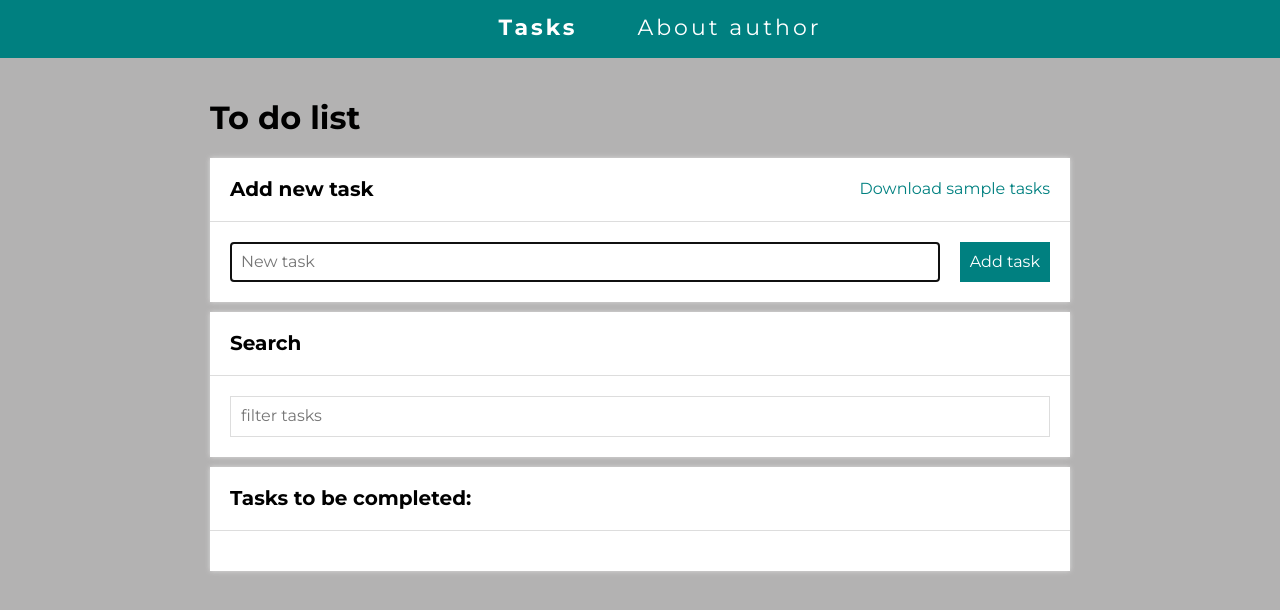
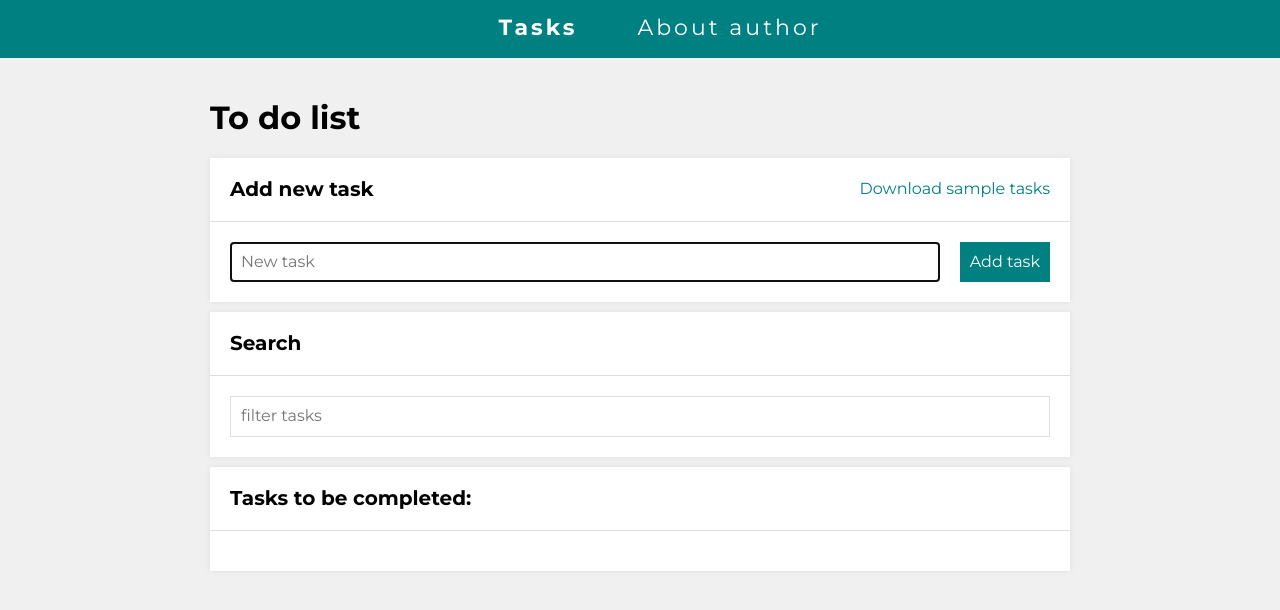
Before and after one commit to PawelOwiesek/todo-list_react, a React (Create React App) app: page /#/tasks in a window 1280 px wide. Shown: the top 610 px of the page. Built offline with nearby package versions, Linux system fonts and the light colour scheme.

Commit message:
changed color brightnees

```diff
--- a/src/theme.js
+++ b/src/theme.js
@@ -6,7 +6,7 @@ export const theme = {
     white: "#fff",
     crimson: "#db143c",
     japanese: "#0C830C",
-    nobel: "#b3b2b2",
+    nobel: "#f0f0f0",
     robins: "#05cccc",
     black: "#000000",
   },
```
